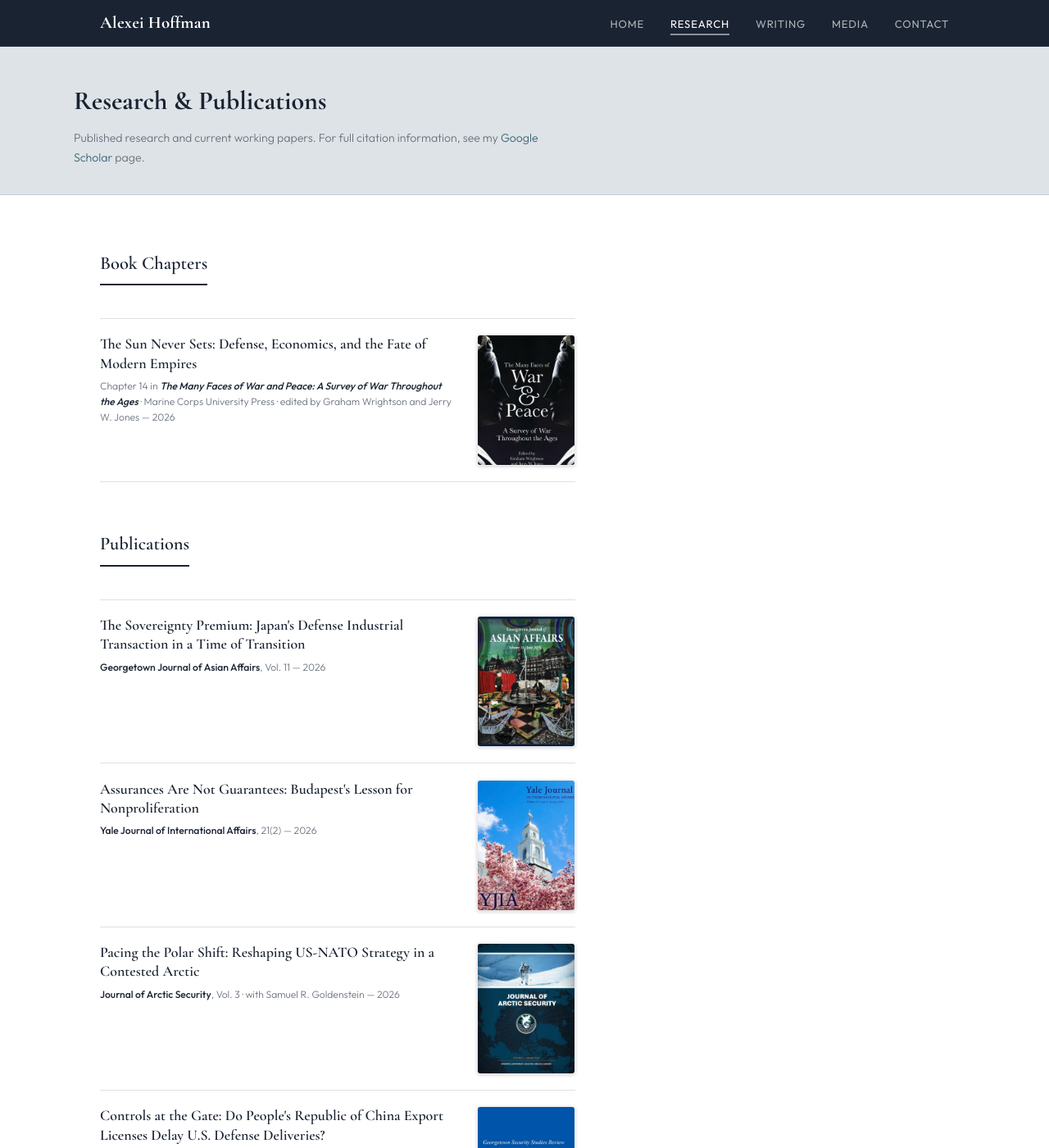
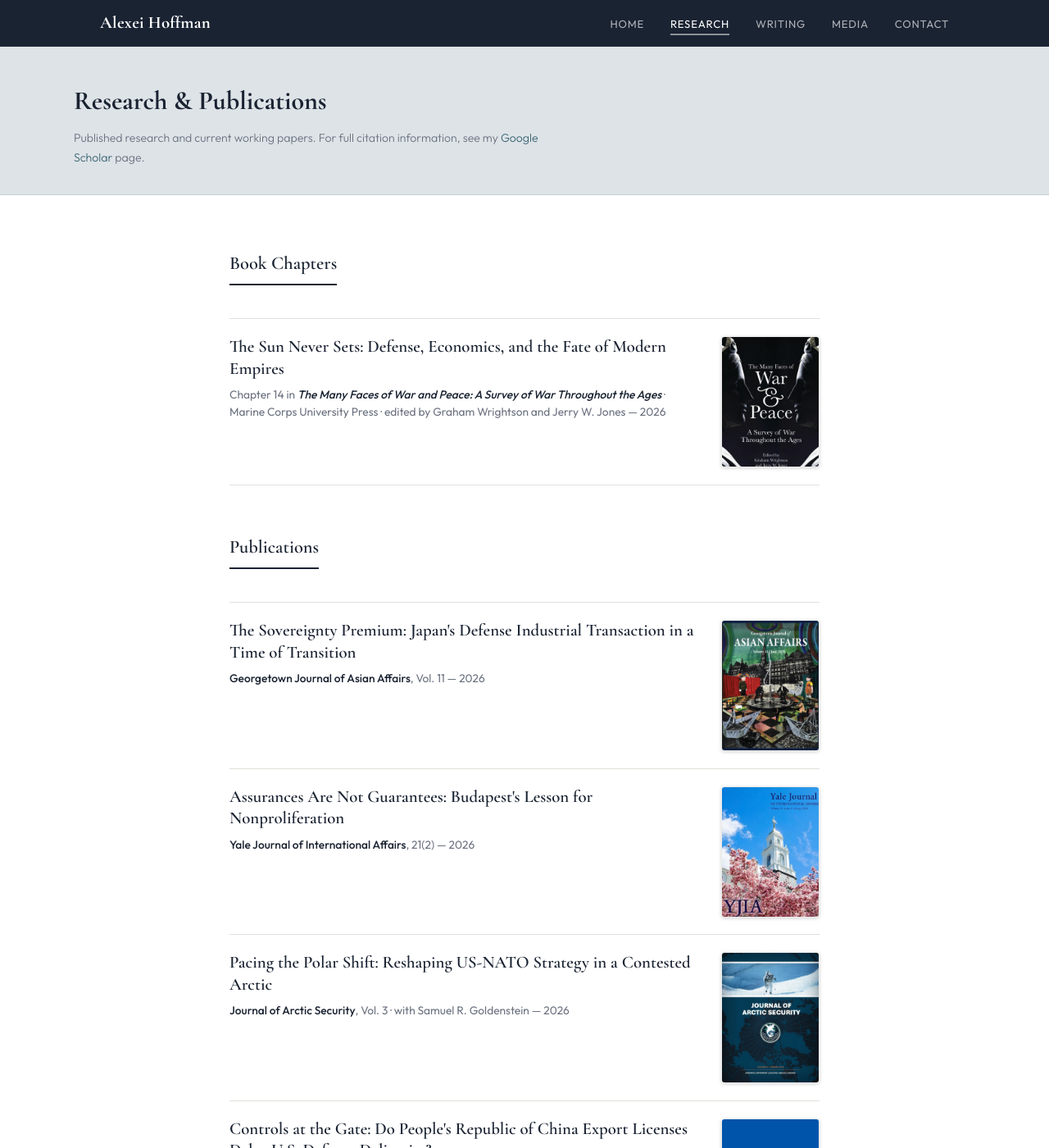
Before and after one commit to a-novi13-byte/a-novi13-byte.github.io, a Jekyll site: the page built from research.html, in a window 1280 px wide and 1400 px high. Shown: the whole window at 82% size. Built offline with Jekyll 4.4.1, drawn with Linux system fonts in a browser that asks for light colours.

Commit message:
Update research.html

```diff
--- a/research.html
+++ b/research.html
@@ -5,39 +5,44 @@
 ---
 
 <style>
+  /* ---- PAGE COLUMN ------------------------------------------------------------
+     Everything below the header sits in one centered 720px column; the 4rem
+     covers the page's own side padding. Change 720px to widen or narrow the
+     whole page at once. */
+  .research-body { max-width: calc(720px + 4rem); }
+
   /* ---- PUBLICATION LIST -------------------------------------------------------
      Modeled on the CSIS author-page list: title, an optional summary, a small
      meta line with venue and year, and the cover on the right. Award notes sit
      above the title as a small label. Covers live in /assets/Covers/, 3:4.
-     The list sits in a 580px column, as on the CSIS author page, so titles
-     wrap beside a 120px cover. To resize the cover, change 120px in both
-     .pub-row rules below. */
-  .pub-list { max-width: 580px; margin-top: 1.5rem; border-bottom: 1px solid var(--border); }
-  .pub-row { display: grid; grid-template-columns: minmax(0, 1fr) 120px; gap: 1.75rem; align-items: start; padding: 1.2rem 0; border-top: 1px solid var(--border); }
+     To resize the cover, change 120px in both .pub-row rules below. */
+  .pub-list { margin-top: 1.5rem; border-bottom: 1px solid var(--border); }
+  .pub-row { display: grid; grid-template-columns: minmax(0, 1fr) 120px; gap: 1.75rem; align-items: start; padding: 1.3rem 0; border-top: 1px solid var(--border); }
   .pub-row .pub-cover { width: 120px; margin: 0; }
-  .pub-kicker { font-size: 0.68rem; font-weight: 500; letter-spacing: 0.06em; text-transform: uppercase; color: var(--accent-dark); margin-bottom: 0.35rem; }
-  .pub-summary { font-size: 0.86rem; line-height: 1.6; color: var(--text-muted); margin-top: 0.45rem; }
+  .pub-kicker { font-size: 0.74rem; font-weight: 500; letter-spacing: 0.06em; text-transform: uppercase; color: var(--accent-dark); margin-bottom: 0.4rem; }
+  .pub-summary { font-size: 0.95rem; line-height: 1.6; color: var(--text); margin-top: 0.5rem; }
 
   /* ---- CONFERENCE GRID --------------------------------------------------------
      Same card pattern as the Media page, modeled on CSIS "In the News": title,
-     then a small meta line with conference, venue, and date. Inside the 820px
-     column, a 340px minimum card width gives two columns and 250px gives
+     then a small meta line with conference, venue, and date. Inside the 720px
+     column, a 300px minimum card width gives two columns and 220px gives
      three. Narrow screens drop to one column. */
-  .conf-grid { display: grid; grid-template-columns: repeat(auto-fill, minmax(340px, 1fr)); gap: 2rem 1.75rem; max-width: 820px; margin-top: 1.5rem; }
-  .conf-card { display: flex; flex-direction: column; gap: 0.5rem; min-width: 0; padding-top: 0.9rem; border-top: 1px solid var(--border); }
+  .conf-grid { display: grid; grid-template-columns: repeat(auto-fill, minmax(300px, 1fr)); gap: 2rem 1.75rem; margin-top: 1.5rem; }
+  .conf-card { display: flex; flex-direction: column; gap: 0.5rem; min-width: 0; padding-top: 1rem; border-top: 1px solid var(--border); }
 
   /* ---- SHARED: titles and meta lines ---- */
-  .pub-row h3, .conf-card h3 { font-family: var(--font-display); font-size: 1.12rem; font-weight: 600; line-height: 1.3; color: var(--navy); }
+  .pub-row h3, .conf-card h3 { font-family: var(--font-display); font-size: 1.3rem; font-weight: 600; line-height: 1.28; color: var(--navy); }
   .pub-row h3 a, .conf-card h3 a { color: var(--navy); }
   .pub-row h3 a:hover, .conf-card h3 a:hover { color: var(--accent-dark); }
-  .pub-meta { font-size: 0.76rem; line-height: 1.55; color: var(--text-muted); }
-  .pub-row .pub-meta { margin-top: 0.45rem; }
+  .pub-meta { font-size: 0.86rem; font-weight: 400; line-height: 1.55; color: var(--text-muted); }
+  .pub-row .pub-meta { margin-top: 0.5rem; }
   .pub-meta strong { font-weight: 500; color: var(--navy); }
   .pub-date { white-space: nowrap; }
 
   @media (max-width: 768px) {
     .pub-row { grid-template-columns: minmax(0, 1fr) 88px; gap: 1.1rem; }
     .pub-row .pub-cover { width: 88px; }
+    .pub-row h3, .conf-card h3 { font-size: 1.18rem; }
   }
 </style>
 
@@ -48,7 +53,7 @@
   </div>
 </div>
 
-<div class="page-body">
+<div class="page-body research-body">
 
   <h2 class="section-heading">Book Chapters</h2>
 
```
